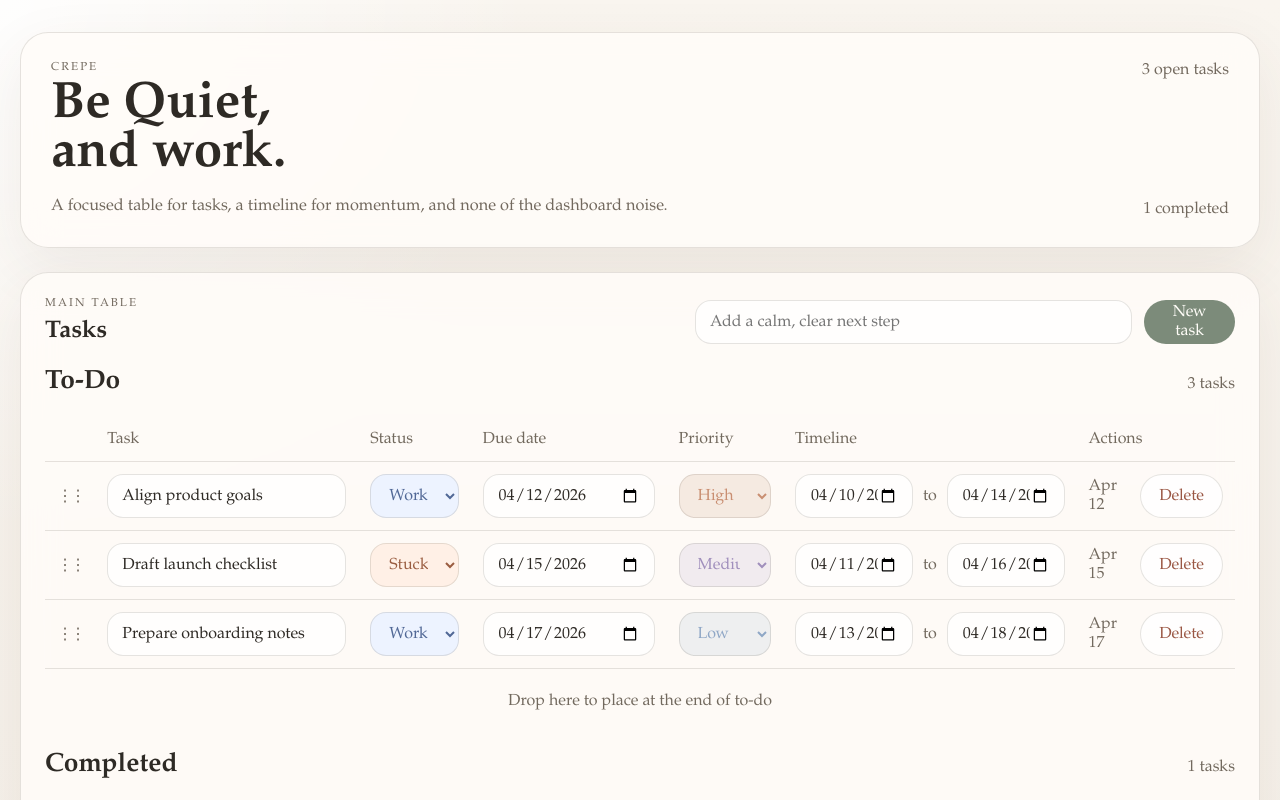
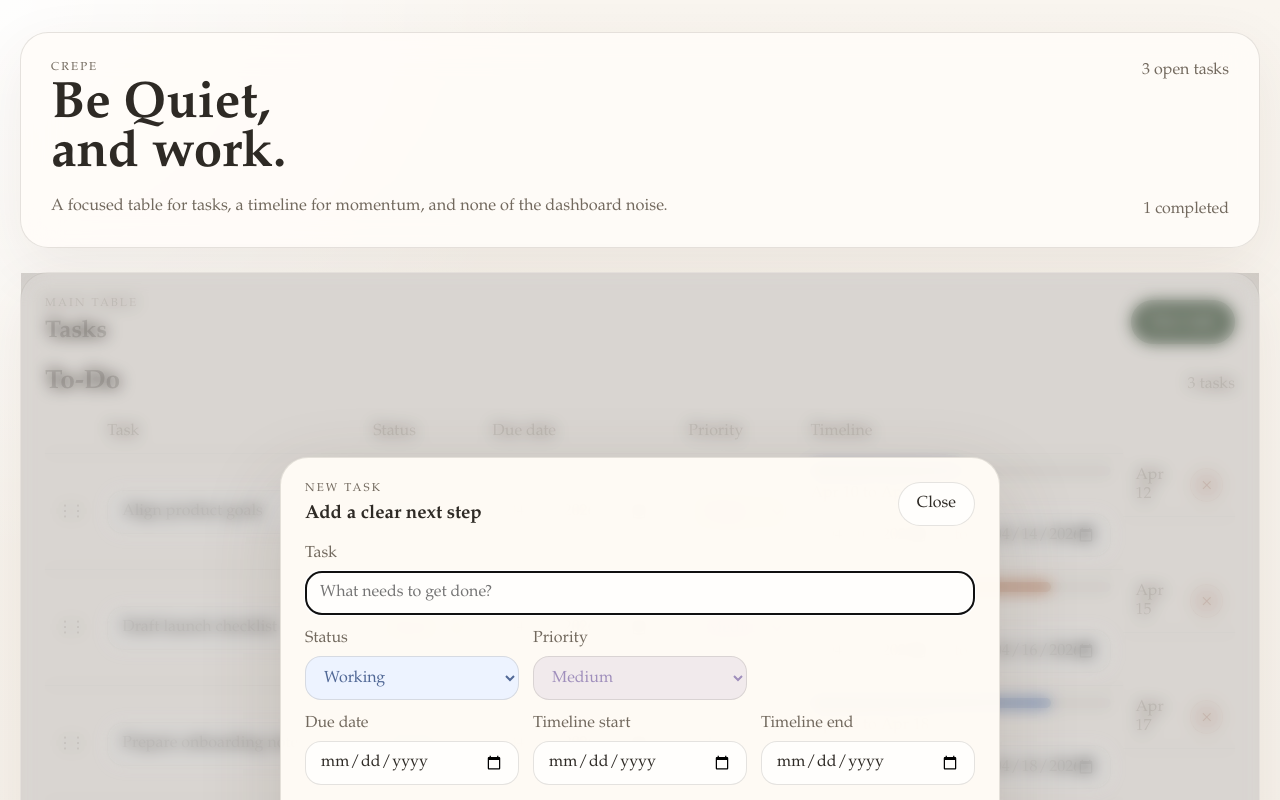
Before and after one commit to VittorioC13/Crepe, a Next.js app: page / in a window 1280 px wide. Both pictures are taken after a click on the button "New task". Shown: the top 800 px of the page. Built offline with nearby package versions, Linux system fonts and the light colour scheme.

Commit message:
refine task flow and timeline ui

```diff
--- a/app/globals.css
+++ b/app/globals.css
@@ -121,6 +121,61 @@ h1 {
   width: min(540px, 100%);
 }
 
+.composer-overlay {
+  position: fixed;
+  inset: 0;
+  background: rgba(46, 42, 37, 0.18);
+  backdrop-filter: blur(8px);
+  display: grid;
+  place-items: center;
+  padding: 20px;
+  z-index: 30;
+}
+
+.composer-modal {
+  width: min(720px, 100%);
+  border: 1px solid var(--border);
+  border-radius: 28px;
+  background: rgba(255, 251, 245, 0.97);
+  box-shadow: 0 28px 80px rgba(84, 69, 55, 0.18);
+  padding: 24px;
+}
+
+.composer-head,
+.composer-actions {
+  display: flex;
+  align-items: center;
+  justify-content: space-between;
+  gap: 16px;
+}
+
+.composer-head {
+  margin-bottom: 18px;
+}
+
+.composer-close {
+  min-height: 38px;
+}
+
+.composer-grid {
+  display: grid;
+  grid-template-columns: repeat(3, minmax(0, 1fr));
+  gap: 14px;
+  margin-top: 14px;
+}
+
+.composer-field {
+  display: flex;
+  flex-direction: column;
+  gap: 8px;
+  color: var(--muted);
+}
+
+.composer-actions {
+  margin-top: 20px;
+  justify-content: flex-end;
+}
+
 .task-composer-input,
 .row-input,
 .row-select {
@@ -137,6 +192,10 @@ h1 {
   min-width: 220px;
 }
 
+.row-title::placeholder {
+  color: rgba(114, 105, 94, 0.65);
+}
+
 .primary-button,
 .ghost-button {
   border-radius: 999px;
@@ -145,6 +204,20 @@ h1 {
   padding: 0 18px;
   cursor: pointer;
   transition: transform 160ms ease, background-color 160ms ease, border-color 160ms ease;
+}
+
+.icon-button {
+  width: 34px;
+  height: 34px;
+  border-radius: 999px;
+  border: 1px solid rgba(154, 87, 68, 0.18);
+  background: rgba(201, 143, 114, 0.08);
+  color: #9a5744;
+  cursor: pointer;
+  display: inline-grid;
+  place-items: center;
+  font-size: 1.2rem;
+  line-height: 1;
 }
 
 .primary-button {
@@ -193,7 +266,7 @@ h1 {
 
 .task-table {
   width: 100%;
-  min-width: 1080px;
+  min-width: 980px;
   border-collapse: separate;
   border-spacing: 0;
 }
@@ -274,6 +347,30 @@ h1 {
   align-items: center;
 }
 
+.timeline-stack {
+  display: grid;
+  gap: 10px;
+}
+
+.timeline-mini {
+  display: grid;
+  gap: 8px;
+}
+
+.timeline-mini-track {
+  position: relative;
+  height: 10px;
+  border-radius: 999px;
+  background: rgba(95, 88, 78, 0.08);
+  overflow: hidden;
+}
+
+.timeline-mini-fill {
+  height: 100%;
+  border-radius: inherit;
+}
+
+.timeline-mini-label,
 .timeline-separator,
 .row-meta {
   color: var(--muted);
@@ -286,27 +383,8 @@ h1 {
   gap: 10px;
 }
 
-.drop-zone {
-  height: 8px;
-  border-radius: 999px;
-}
-
-.drop-zone:has(+ .table-scroll):hover,
-.drop-zone-end:hover {
-  background: rgba(124, 139, 122, 0.18);
-}
-
-.drop-zone-end {
-  margin-top: 12px;
-  padding: 10px 14px;
-  height: auto;
-  color: var(--muted);
-  text-align: center;
-  border: 1px dashed transparent;
-}
-
-.drop-zone-end:hover {
-  border-color: rgba(124, 139, 122, 0.28);
+.row-meta-compact {
+  min-width: 96px;
 }
 
 .timeline-header {
@@ -360,9 +438,9 @@ h1 {
 
 .timeline-row {
   display: grid;
-  grid-template-columns: 260px 1fr;
+  grid-template-columns: 320px 1fr;
   border-bottom: 1px solid var(--border);
-  min-height: 76px;
+  min-height: 92px;
 }
 
 .timeline-row-label {
@@ -382,10 +460,12 @@ h1 {
   position: relative;
   display: flex;
   align-items: center;
+  background:
+    linear-gradient(180deg, transparent 40%, rgba(95, 88, 78, 0.06) 40%, rgba(95, 88, 78, 0.06) 60%, transparent 60%);
 }
 
 .timeline-cell {
-  height: 76px;
+  height: 92px;
   border-right: 1px solid rgba(95, 88, 78, 0.08);
 }
 
@@ -396,18 +476,20 @@ h1 {
 
 .timeline-bar {
   position: absolute;
-  height: 38px;
+  height: 26px;
   border-radius: 999px;
-  top: 19px;
+  top: 33px;
   display: flex;
   align-items: center;
   justify-content: space-between;
   gap: 8px;
-  padding: 0 10px;
+  padding: 0 8px;
   color: #fffef9;
-  box-shadow: 0 12px 26px rgba(84, 69, 55, 0.14);
+  box-shadow: 0 12px 22px rgba(84, 69, 55, 0.12);
   touch-action: none;
   cursor: grab;
+  overflow: hidden;
+  border: 1px solid rgba(255, 255, 255, 0.32);
 }
 
 .timeline-working {
@@ -423,13 +505,43 @@ h1 {
 }
 
 .timeline-handle {
-  width: 12px;
-  height: 24px;
+  width: 10px;
+  height: 18px;
   border: 0;
   border-radius: 999px;
   background: rgba(255, 255, 255, 0.55);
   cursor: ew-resize;
   padding: 0;
+  z-index: 2;
+}
+
+.timeline-bar-progress {
+  position: absolute;
+  inset: 0;
+  background: linear-gradient(90deg, rgba(255,255,255,0.2) 0%, rgba(255,255,255,0.06) 55%, rgba(0,0,0,0.06) 100%);
+}
+
+.timeline-bar-copy {
+  position: relative;
+  z-index: 1;
+  display: flex;
+  align-items: center;
+  justify-content: space-between;
+  gap: 10px;
+  width: 100%;
+  min-width: 0;
+  white-space: nowrap;
+  overflow: hidden;
+}
+
+.timeline-bar-copy span {
+  overflow: hidden;
+  text-overflow: ellipsis;
+}
+
+.timeline-bar-copy small {
+  color: rgba(255, 254, 249, 0.82);
+  flex-shrink: 0;
 }
 
 .timeline-empty {
@@ -449,7 +561,6 @@ h1 {
   .hero-card,
   .panel,
   .panel-header,
-  .task-composer,
   .timeline-row {
     display: block;
   }
@@ -461,13 +572,13 @@ h1 {
     gap: 6px;
   }
 
-  .task-composer {
-    margin-top: 16px;
-  }
-
   .primary-button {
     width: 100%;
     margin-top: 10px;
+  }
+
+  .composer-grid {
+    grid-template-columns: 1fr;
   }
 
   .timeline-row-label {
--- a/src/components/TaskBoardShell.tsx
+++ b/src/components/TaskBoardShell.tsx
@@ -29,7 +29,7 @@ export function TaskBoardShell() {
         <>
           <TaskTable
             completed={board.grouped.completed}
-            onAddTask={(title) => board.addTask({ title })}
+            onAddTask={(draft) => board.addTask(draft)}
             onDeleteTask={board.deleteTask}
             onReorderTask={board.reorderTask}
             onUpdateTask={board.updateTask}
--- a/src/components/TaskComposer.tsx
+++ b/src/components/TaskComposer.tsx
@@ -1,38 +1,195 @@
 "use client";
 
 import React, { useState } from "react";
+import type { TaskDraft, TaskPriority, TaskStatus } from "../types/tasks";
+
+const STATUS_OPTIONS: TaskStatus[] = ["working", "stuck", "done"];
+const PRIORITY_OPTIONS: TaskPriority[] = ["low", "medium", "high"];
+
+const EMPTY_DRAFT: TaskDraft = {
+  title: "",
+  status: "working",
+  priority: "medium",
+  dueDate: null,
+  timelineStart: null,
+  timelineEnd: null,
+};
 
 export function TaskComposer({
   onCreate,
 }: {
-  onCreate: (title: string) => void;
+  onCreate: (draft: TaskDraft) => void;
 }) {
-  const [value, setValue] = useState("");
+  const [isOpen, setIsOpen] = useState(false);
+  const [draft, setDraft] = useState<TaskDraft>(EMPTY_DRAFT);
+
+  function closeComposer() {
+    setIsOpen(false);
+    setDraft(EMPTY_DRAFT);
+  }
 
   return (
+    <>
+      <button
+        className="primary-button"
+        onClick={() => setIsOpen(true)}
+        type="button"
+      >
+        New task
+      </button>
+
+      {isOpen ? (
+        <div
+          className="composer-overlay"
+          onClick={(event) => {
+            if (event.target === event.currentTarget) {
+              closeComposer();
+            }
+          }}
+        >
           <form
-      className="task-composer"
+            aria-label="Create task"
+            className="composer-modal"
             onSubmit={(event) => {
               event.preventDefault();
-        const title = value.trim();
-        if (!title) {
-          return;
-        }
-
-        onCreate(title);
-        setValue("");
+              onCreate(draft);
+              closeComposer();
             }}
           >
+            <div className="composer-head">
+              <div>
+                <p className="eyebrow">New task</p>
+                <h3>Add a clear next step</h3>
+              </div>
+              <button
+                aria-label="Close new task dialog"
+                className="ghost-button composer-close"
+                onClick={closeComposer}
+                type="button"
+              >
+                Close
+              </button>
+            </div>
+
+            <label className="composer-field">
+              <span>Task</span>
               <input
                 aria-label="New task title"
+                autoFocus
                 className="task-composer-input"
-        onChange={(event) => setValue(event.target.value)}
-        placeholder="Add a calm, clear next step"
-        value={value}
+                onChange={(event) =>
+                  setDraft((current) => ({ ...current, title: event.target.value }))
+                }
+                placeholder="What needs to get done?"
+                value={draft.title ?? ""}
               />
+            </label>
+
+            <div className="composer-grid">
+              <label className="composer-field">
+                <span>Status</span>
+                <select
+                  aria-label="New task status"
+                  className={`row-select status-chip status-${draft.status ?? "working"}`}
+                  onChange={(event) =>
+                    setDraft((current) => ({
+                      ...current,
+                      status: event.target.value as TaskStatus,
+                    }))
+                  }
+                  value={draft.status ?? "working"}
+                >
+                  {STATUS_OPTIONS.map((status) => (
+                    <option key={status} value={status}>
+                      {status}
+                    </option>
+                  ))}
+                </select>
+              </label>
+
+              <label className="composer-field">
+                <span>Priority</span>
+                <select
+                  aria-label="New task priority"
+                  className={`row-select priority-chip priority-${draft.priority ?? "medium"}`}
+                  onChange={(event) =>
+                    setDraft((current) => ({
+                      ...current,
+                      priority: event.target.value as TaskPriority,
+                    }))
+                  }
+                  value={draft.priority ?? "medium"}
+                >
+                  {PRIORITY_OPTIONS.map((priority) => (
+                    <option key={priority} value={priority}>
+                      {priority}
+                    </option>
+                  ))}
+                </select>
+              </label>
+            </div>
+
+            <div className="composer-grid">
+              <label className="composer-field">
+                <span>Due date</span>
+                <input
+                  aria-label="New task due date"
+                  className="row-input"
+                  onChange={(event) =>
+                    setDraft((current) => ({
+                      ...current,
+                      dueDate: event.target.value || null,
+                    }))
+                  }
+                  type="date"
+                  value={draft.dueDate ?? ""}
+                />
+              </label>
+
+              <label className="composer-field">
+                <span>Timeline start</span>
+                <input
+                  aria-label="New task timeline start"
+                  className="row-input"
+                  onChange={(event) =>
+                    setDraft((current) => ({
+                      ...current,
+                      timelineStart: event.target.value || null,
+                    }))
+                  }
+                  type="date"
+                  value={draft.timelineStart ?? ""}
+                />
+              </label>
+
+              <label className="composer-field">
+                <span>Timeline end</span>
+                <input
+                  aria-label="New task timeline end"
+                  className="row-input"
+                  onChange={(event) =>
+                    setDraft((current) => ({
+                      ...current,
+                      timelineEnd: event.target.value || null,
+                    }))
+                  }
+                  type="date"
+                  value={draft.timelineEnd ?? ""}
+                />
+              </label>
+            </div>
+
+            <div className="composer-actions">
+              <button className="ghost-button" onClick={closeComposer} type="button">
+                Cancel
+              </button>
               <button className="primary-button" type="submit">
-        New task
+                Add task
               </button>
+            </div>
           </form>
+        </div>
+      ) : null}
+    </>
   );
 }
--- a/src/components/TaskRow.tsx
+++ b/src/components/TaskRow.tsx
@@ -24,6 +24,12 @@ export function TaskRow({
   onDragStart: () => void;
   onDragEnd: () => void;
 }) {
+  const taskLabel = task.title.trim() || "blank task";
+  const timelineReady = Boolean(task.timelineStart && task.timelineEnd);
+  const progressWidth = task.timelineStart && task.timelineEnd && task.dueDate
+    ? `${Math.max(12, Math.min(100, ((new Date(task.dueDate).getTime() - new Date(task.timelineStart).getTime()) / (new Date(task.timelineEnd).getTime() - new Date(task.timelineStart).getTime() || 1)) * 100))}%`
+    : "58%";
+
   return (
     <tr
       className={`task-row ${isDragging ? "is-dragging" : ""}`}
@@ -38,15 +44,16 @@ export function TaskRow({
       </td>
       <td>
         <input
-          aria-label={`Title for ${task.title}`}
+          aria-label={`Title for ${taskLabel}`}
           className="row-input row-title"
           onChange={(event) => onFieldChange({ title: event.target.value })}
+          placeholder="Blank is okay"
           value={task.title}
         />
       </td>
       <td>
         <select
-          aria-label={`Status for ${task.title}`}
+          aria-label={`Status for ${taskLabel}`}
           className={`row-select status-chip status-${task.status}`}
           onChange={(event) =>
             onFieldChange({ status: event.target.value as TaskStatus })
@@ -62,7 +69,7 @@ export function TaskRow({
       </td>
       <td>
         <input
-          aria-label={`Due date for ${task.title}`}
+          aria-label={`Due date for ${taskLabel}`}
           className={`row-input ${task.dueDate ? "" : "row-muted"}`}
           onChange={(event) =>
             onFieldChange({ dueDate: event.target.value || null })
@@ -73,7 +80,7 @@ export function TaskRow({
       </td>
       <td>
         <select
-          aria-label={`Priority for ${task.title}`}
+          aria-label={`Priority for ${taskLabel}`}
           className={`row-select priority-chip priority-${task.priority}`}
           onChange={(event) =>
             onFieldChange({ priority: event.target.value as TaskPriority })
@@ -88,9 +95,25 @@ export function TaskRow({
         </select>
       </td>
       <td>
+        <div className="timeline-stack">
+          <div className={`timeline-mini ${timelineReady ? "is-ready" : "is-empty"}`}>
+            <div className="timeline-mini-track">
+              {timelineReady ? (
+                <div
+                  className={`timeline-mini-fill timeline-${task.status}`}
+                  style={{ width: progressWidth }}
+                />
+              ) : null}
+            </div>
+            <span className="timeline-mini-label">
+              {timelineReady
+                ? `${formatShortDate(task.timelineStart)} to ${formatShortDate(task.timelineEnd)}`
+                : "Set a range"}
+            </span>
+          </div>
           <div className="timeline-inputs">
             <input
-            aria-label={`Timeline start for ${task.title}`}
+              aria-label={`Timeline start for ${taskLabel}`}
               className="row-input"
               onChange={(event) =>
                 onFieldChange({ timelineStart: event.target.value || null })
@@ -100,7 +123,7 @@ export function TaskRow({
             />
             <span className="timeline-separator">to</span>
             <input
-            aria-label={`Timeline end for ${task.title}`}
+              aria-label={`Timeline end for ${taskLabel}`}
               className="row-input"
               onChange={(event) =>
                 onFieldChange({ timelineEnd: event.target.value || null })
@@ -109,16 +132,17 @@ export function TaskRow({
               value={task.timelineEnd ?? ""}
             />
           </div>
+        </div>
       </td>
-      <td className="row-meta">
+      <td className="row-meta row-meta-compact">
         <span>{formatShortDate(task.dueDate)}</span>
         <button
-          aria-label={`Delete ${task.title}`}
-          className="ghost-button danger-button"
+          aria-label={`Delete ${taskLabel}`}
+          className="icon-button danger-button"
           onClick={onDelete}
           type="button"
         >
-          Delete
+          ×
         </button>
       </td>
     </tr>
--- a/src/components/TaskTable.tsx
+++ b/src/components/TaskTable.tsx
@@ -3,7 +3,7 @@
 import React, { useMemo, useState } from "react";
 import { TaskComposer } from "./TaskComposer";
 import { TaskRow } from "./TaskRow";
-import type { Task, TaskSection } from "../types/tasks";
+import type { Task, TaskDraft, TaskSection } from "../types/tasks";
 
 type DragState = {
   taskId: string;
@@ -20,7 +20,7 @@ export function TaskTable({
 }: {
   todo: Task[];
   completed: Task[];
-  onAddTask: (title: string) => void;
+  onAddTask: (draft: TaskDraft) => void;
   onDeleteTask: (taskId: string) => void;
   onReorderTask: (taskId: string, targetSection: TaskSection, targetIndex: number) => void;
   onUpdateTask: (taskId: string, patch: Partial<Task>) => void;
@@ -51,19 +51,6 @@ export function TaskTable({
             <span>{section.tasks.length} tasks</span>
           </div>
 
-          <div
-            className="drop-zone"
-            onDragOver={(event) => event.preventDefault()}
-            onDrop={() => {
-              if (!dragState) {
-                return;
-              }
-
-              onReorderTask(dragState.taskId, section.key, 0);
-              setDragState(null);
-            }}
-          />
-
           <div className="table-scroll">
             <table className="task-table">
               <thead>
@@ -74,10 +61,19 @@ export function TaskTable({
                   <th>Due date</th>
                   <th>Priority</th>
                   <th>Timeline</th>
-                  <th>Actions</th>
                 </tr>
               </thead>
-              <tbody>
+              <tbody
+                onDragOver={(event) => event.preventDefault()}
+                onDrop={() => {
+                  if (!dragState) {
+                    return;
+                  }
+
+                  onReorderTask(dragState.taskId, section.key, section.tasks.length);
+                  setDragState(null);
+                }}
+              >
                 {section.tasks.map((task, index) => (
                   <TaskRow
                     isDragging={dragState?.taskId === task.id}
@@ -102,21 +98,6 @@ export function TaskTable({
               </tbody>
             </table>
           </div>
-
-          <div
-            className="drop-zone drop-zone-end"
-            onDragOver={(event) => event.preventDefault()}
-            onDrop={() => {
-              if (!dragState) {
-                return;
-              }
-
-              onReorderTask(dragState.taskId, section.key, section.tasks.length);
-              setDragState(null);
-            }}
-          >
-            Drop here to place at the end of {section.title.toLowerCase()}
-          </div>
         </section>
       ))}
     </div>
--- a/src/lib/tasks.ts
+++ b/src/lib/tasks.ts
@@ -36,7 +36,7 @@ export function createTask(draft: TaskDraft, sortOrder: number): Task {
 
   return {
     id: createId(),
-    title: draft.title.trim() || "Untitled task",
+    title: draft.title ?? "",
     status,
     priority: draft.priority ?? DEFAULT_PRIORITY,
     dueDate: draft.dueDate ?? null,
@@ -137,7 +137,7 @@ export function normalizeTasks(tasks: Task[]) {
       ...task,
       status,
       priority,
-      title: task.title?.trim() || "Untitled task",
+      title: task.title ?? "",
       dueDate: task.dueDate ?? null,
       timelineStart: task.timelineStart ?? null,
       timelineEnd: task.timelineEnd ?? null,
```
Also changed, not shown: src/components/TimelineCalendar.tsx (+43 -21 lines), 2 other files (tests, documents, lock files or other folders). Lines whose indentation alone changed are shown as unchanged.
